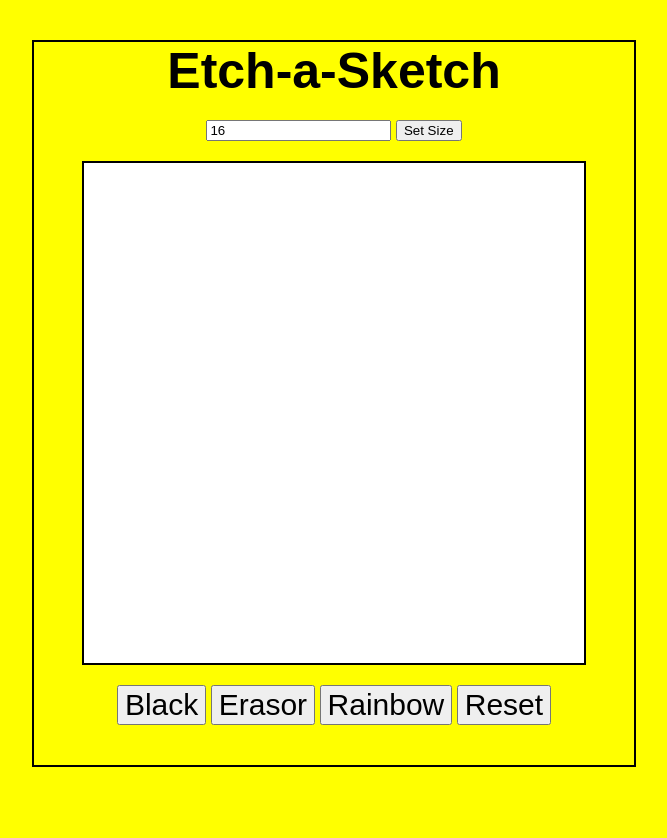
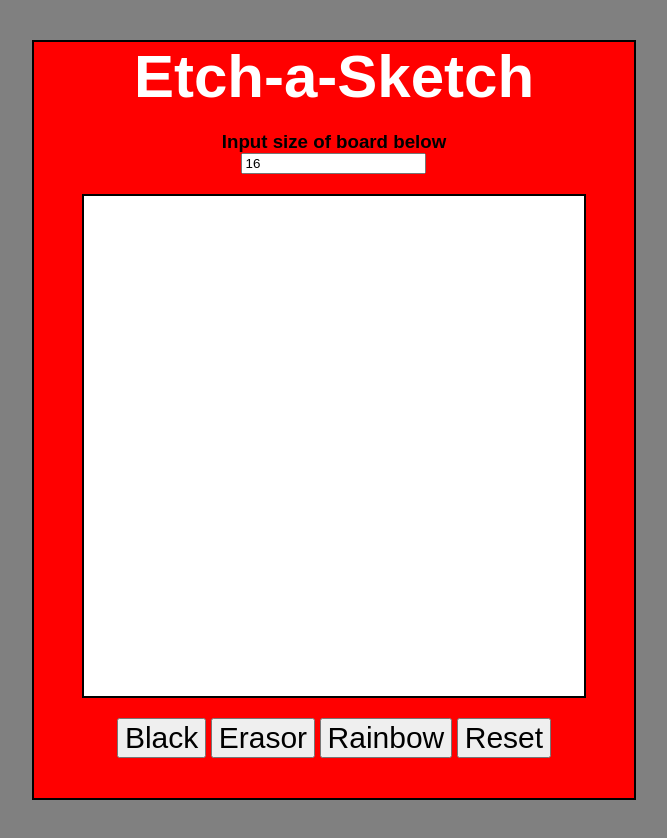
Before and after one commit to spencer-234/etch-a-sketch, a plain HTML site: page index.html in a window 1280 px wide. Shown: the whole page, without its empty margins (306-973 px from the left). Before the commit the page ends 807 px from the top, so only its background shows below. Drawn offline with Linux system fonts and the light colour scheme; a web font is replaced by a local one.

Commit message:
change colors of elements

```diff
--- a/index.html
+++ b/index.html
@@ -14,8 +14,8 @@
     <div class="container">
         <h1 class="title">Etch-a-Sketch</h1>
         <div class="sizeopt">
+            <h3>Input size of board below</h3>
             <input type="text" placeholder="Size of board" value="16" oninput="changeSize(this.value)"/>
-            <button>Set Size</button>
         </div>
         <div class="board">
 
--- a/styles.css
+++ b/styles.css
@@ -1,7 +1,7 @@
 html, body {
     margin: 0;
     padding: 0;
-    background-color: yellow;
+    background-color: gray;
 }
 
 body {
@@ -16,15 +16,26 @@ body {
     margin: 40px auto;
     border: 2px solid black;
     width: 600px;
+    background-color: red;
 }
 
-.title {
-    font-size: 50px;
+h1 {
+    font-size: 60px;
+    color: white;
+    margin: 0;
+    padding: 0;
+}
+
+h3 {
     margin: 0;
     padding: 0;
 }
 
 .sizeopt {
+    display: flex;
+    flex-direction: column;
+    align-items: center;
+    justify-content: center;
     margin: 20px 0px 20px;
 }
 
```
